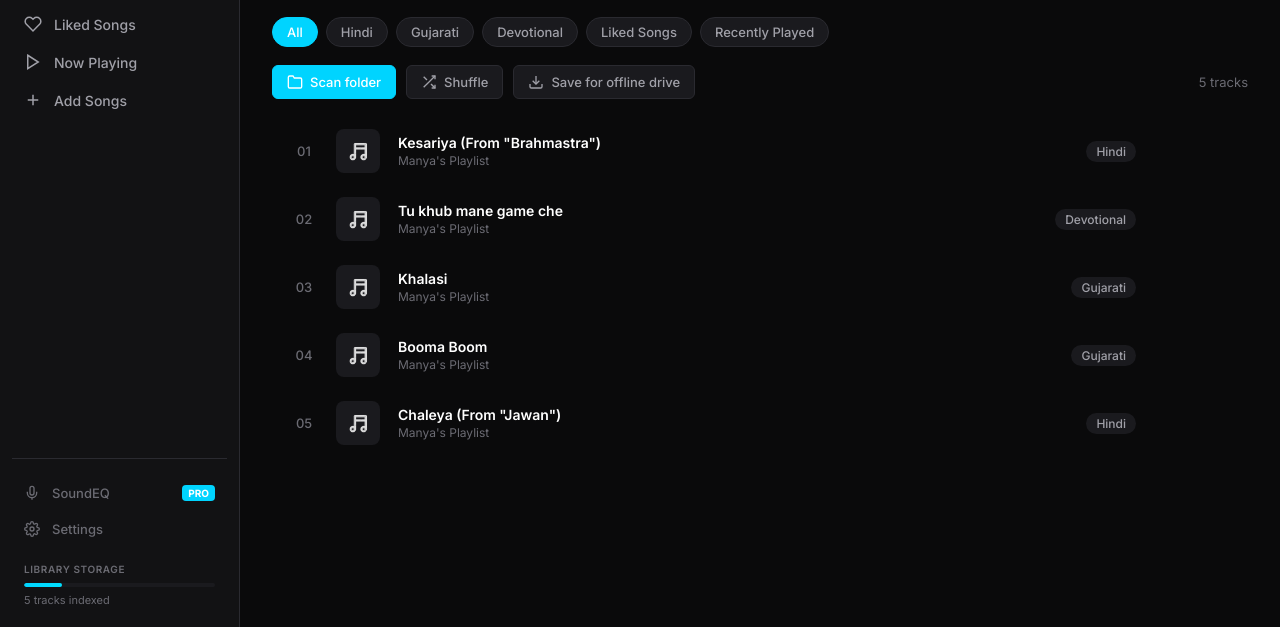
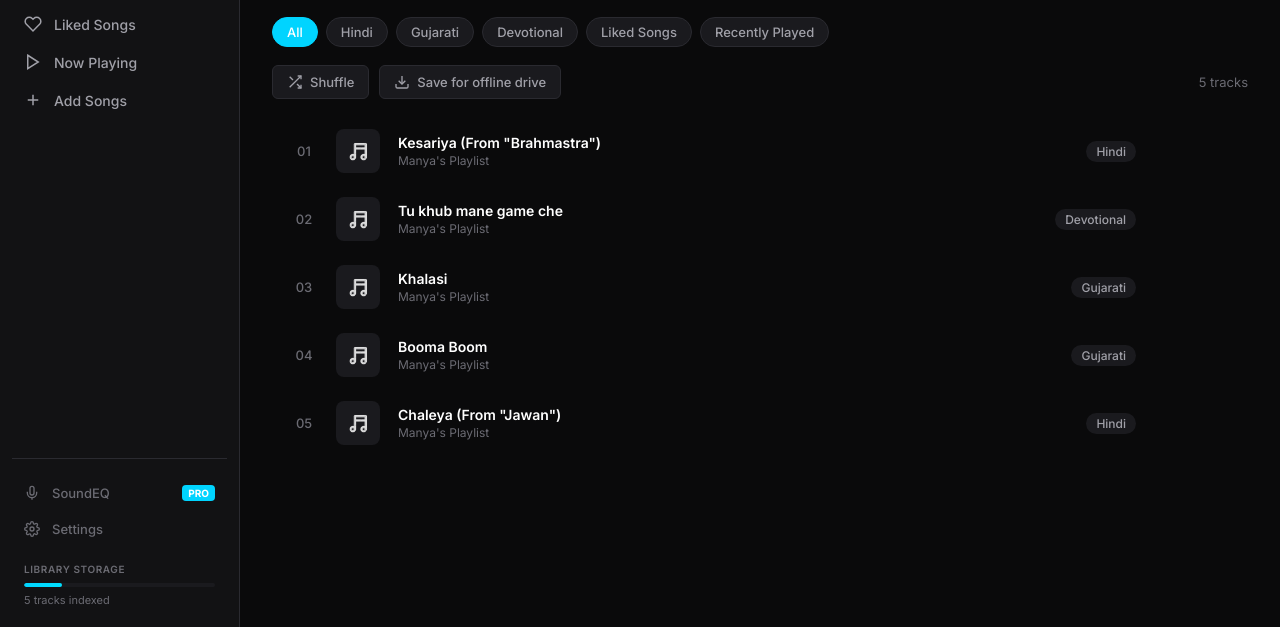
Before and after one commit to manyashah-0105/Music1, a plain HTML site: page index.html in a window 1280 px wide. Shown: the part 173-800 px from the top of the page. Drawn offline with Linux system fonts and the light colour scheme.

Commit message:
Remove 'Scan folder' button from actions
Removed the 'Scan folder' button from the actions section.

```diff
--- a/index.html
+++ b/index.html
@@ -173,12 +173,7 @@
           </div>
 
           <div class="actions">
-            <button class="action-btn primary">
-              <svg width="16" height="16" viewBox="0 0 24 24" fill="none" stroke="currentColor" stroke-width="2">
-                <path d="M22 19a2 2 0 0 1-2 2H4a2 2 0 0 1-2-2V5a2 2 0 0 1 2-2h5l2 3h9a2 2 0 0 1 2 2z"/>
-              </svg>
-              Scan folder
-            </button>
+
             <button class="action-btn" id="shuffle-btn">
               <svg width="16" height="16" viewBox="0 0 24 24" fill="none" stroke="currentColor" stroke-width="2">
                 <polyline points="16 3 21 3 21 8"/>
```
